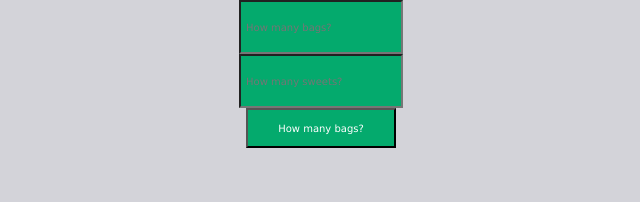
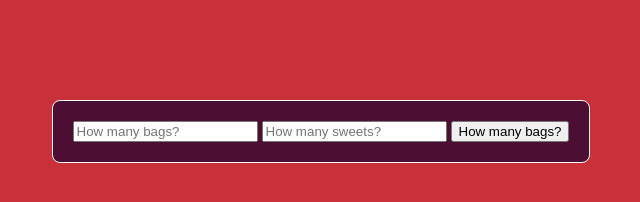
Before and after one commit to MrCrabmeat/justSomeCode, a plain HTML site: page Number of sweets practice.html in a window 1280 px wide. Shown: the whole page, without its empty margins (319-959 px from the left). Drawn offline with Linux system fonts and the light colour scheme.

Commit message:
Made a practice website

```diff
--- a/Number of sweets practice.html
+++ b/Number of sweets practice.html
@@ -9,17 +9,27 @@
 <body>
     <script id="InputSweet">
         function InputSweet(SweetCount) {
-            SweetCount = document.getElementById("howManySweets?").value;
+            SweetCount = document.getElementById("howManySweets").value;
             return parseInt(SweetCount);}
     </script>
     <script id="InputBag">
         function InputBag(BagCount) {
-            BagCount = document.getElementById("howManyBags?").value;
+            BagCount = document.getElementById("howManyBags").value;
             return parseInt(BagCount);}
     </script>
-        <input id="howManyBags?" type="number" placeholder="How many bags? ">
-        <input id="howManySweets?" type="number" placeholder="How many sweets? ">
-        <button id="DoesItWorkButton" onclick="DoesItWork()">How many bags?</button>
+    <div class="container">
+        <div class="container-box">
+            <div class="container-head">
+                <input id="howManyBags" type="number" placeholder="How many bags? ">
+                <input id="howManySweets" type="number" placeholder="How many sweets? ">
+                <button id="DoesItWorkButton" onclick="DoesItWork()">How many bags?</button>
+            </div>
+            <div class="container-body">
+                <div id="result"></div>
+                <div id="verdict"></div>
+            </div>
+        </div>
+    </div>
     <script>
         function DoesItWork() {
             let SweetCount = InputSweet();
@@ -44,7 +54,6 @@
 
         }
     </script>
-    <div id="result"></div>
-    <div id="verdict"></div>
+
 </body>
 </html>
--- a/SweetsStyling.css
+++ b/SweetsStyling.css
@@ -1,30 +1,23 @@
-html{
-    background: #D3D3D9;
+body{
+    background: #C83139;
 }
 
-body{
+
+.container {
     display: flex;
     flex-direction: column;
+    justify-content: center;
     align-items: center;
-    justify-content: center;
-    height: 100%;
-    width: 100%;
-    margin: 0;}
+    margin: 100px;
+    gap: 15px;
 
-input, button{
-    background: #04AA6D;
-    color: white;
-    width: 150px;
-    height: 40px;
-    padding: 5px;
-    font-size: 10px;
-    font-family: verdana, serif;}
+}
+.container-box{
+    background: rgba(35, 5, 50, 0.75);
+    border-radius: 8px;
+    padding: 20px;
+    border: 1px solid snow;
+    flex-direction: column;
 
-input:focus button:hover{
-    opacity: 75%;
+
 }
-
-form{
-    border: 8px solid #04AA6D;
-    border-radius: 6px;
-}
```
